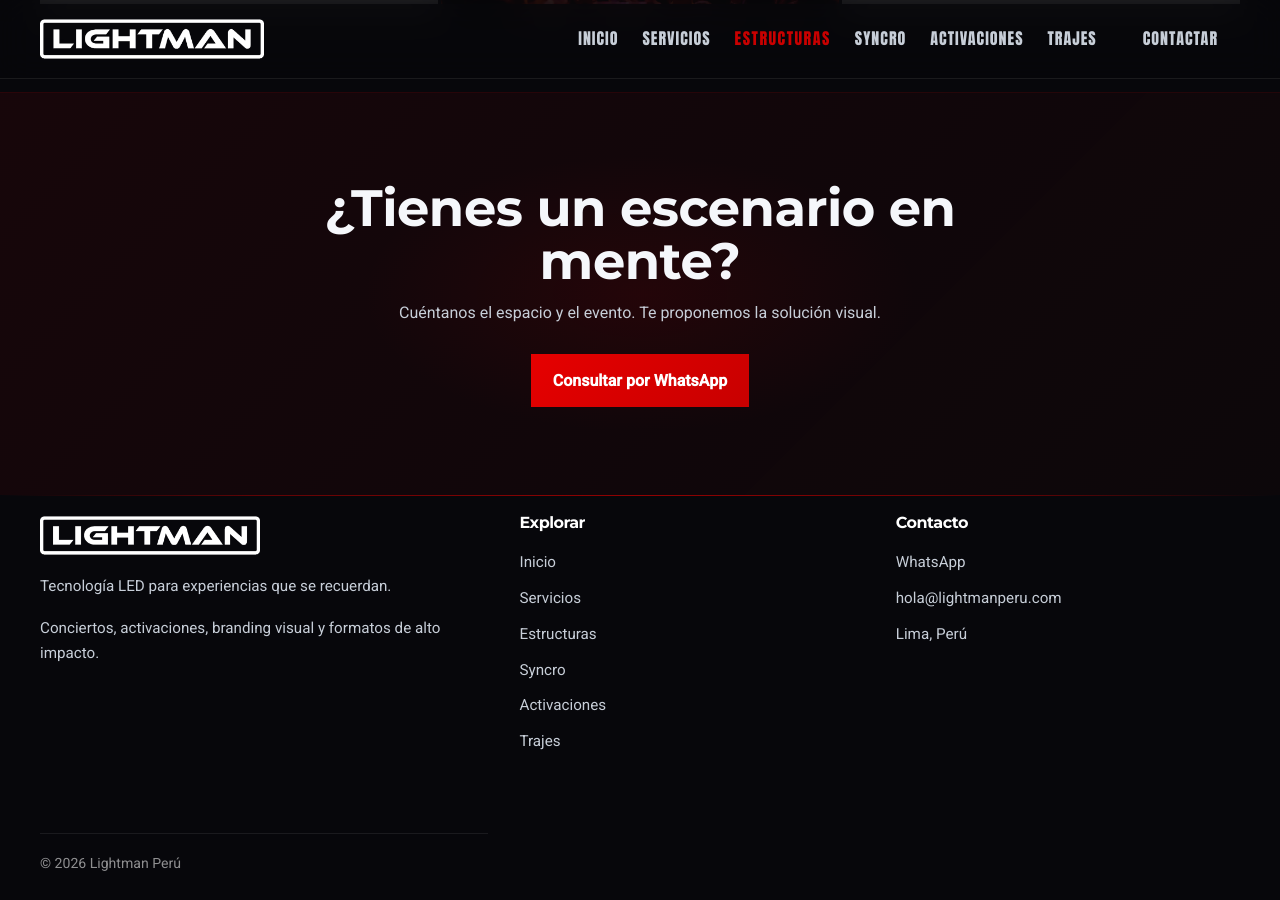
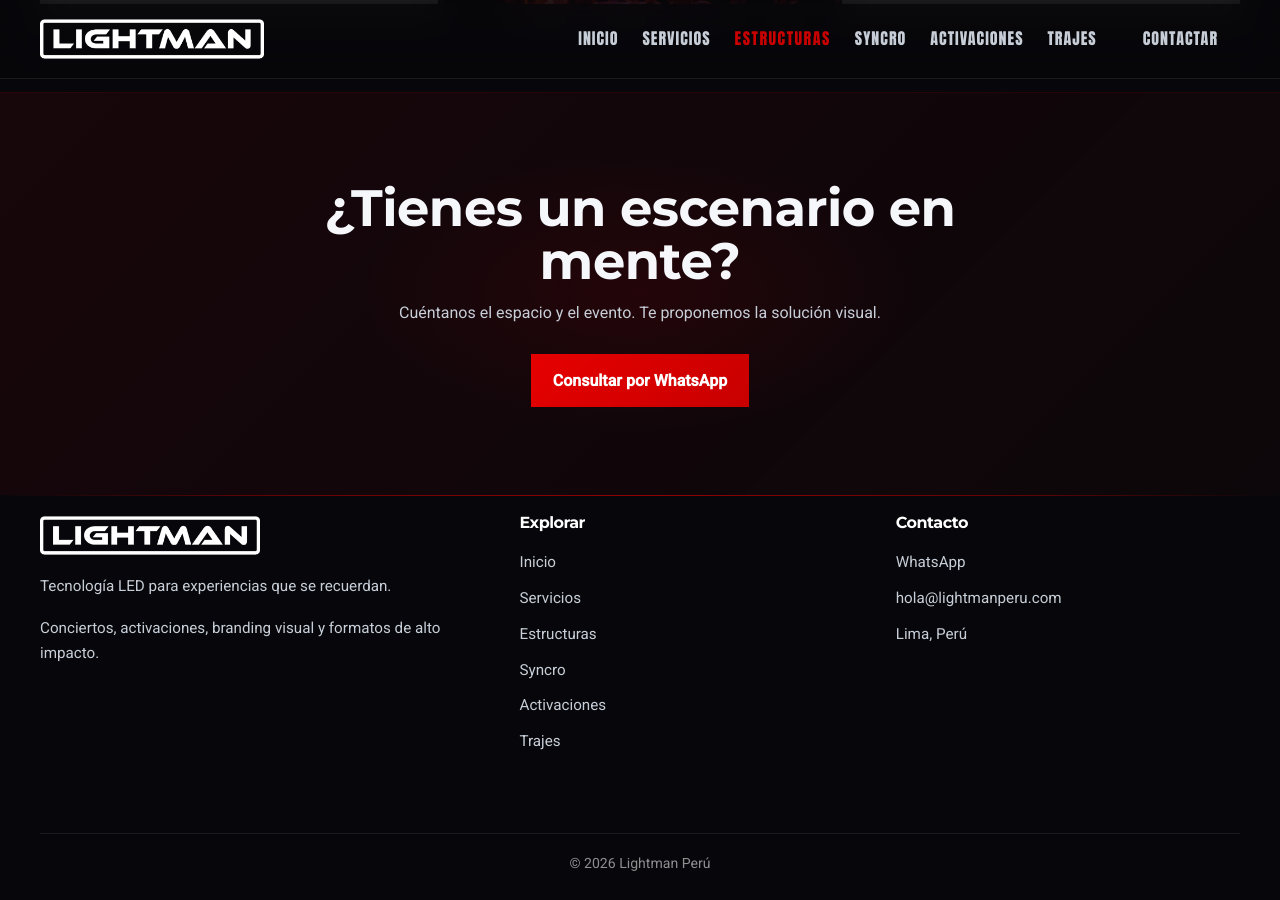
Before and after one commit to ZekturCh/LIGHTMAN, a Jekyll site: the page built from estructuras.html, in a window 1280 px wide and 900 px high, scrolled down 2806 px. Built offline with Jekyll 4.4.1, drawn with Linux system fonts in a browser that asks for light colours; grey boxes are pictures that could not be loaded.

Commit message:
Update style.css

```diff
--- a/assets/css/style.css
+++ b/assets/css/style.css
@@ -441,15 +441,14 @@
   padding: 14px 16px;
   font: inherit;
 }
-.logo img,
-.footer-logo {
+.logo img {
   height: 42px;
   width: auto;
 }
 
 .site-footer {
   position: relative;
-  padding-top: 20px; /*ok*/
+  padding-top: 20px;
 }
 
 .site-footer::before {
@@ -476,10 +475,6 @@
   align-items: start;
 }
 
-.footer-links{
-    display: grid;
-  }
-
 .footer-logo {
   width: 220px;
   height: auto;
@@ -492,22 +487,6 @@
   font-weight: 700;
   margin: 0 0 18px;
   color: #fff;
-}
-
-@media (max-width: 860px) {
-  .footer-grid {
-    grid-template-columns: repeat(2, minmax(0, 1fr));
-    gap: 24px;
-  }
-
-  .footer-links{
-    display: flex;
-  }
-
-  .footer-bottom {
-    grid-column: span 2;
-    text-align: center;
-  }
 }
 
 .site-footer p,
@@ -530,7 +509,7 @@
 
 .site-footer a {
   text-decoration: none;
-  transition: color .25s ease, transform .25s ease;
+  transition: color .25s ease;
 }
 
 .site-footer a:hover {
@@ -538,9 +517,11 @@
 }
 
 .footer-bottom {
+  grid-column: 1 / -1;
   margin-top: 36px;
   padding: 18px 0 24px;
   border-top: 1px solid var(--line);
+  text-align: center;
 }
 
 .footer-bottom p {
@@ -551,19 +532,34 @@
 
 @media (max-width: 860px) {
   .footer-grid {
-    grid-template-columns: 1fr;
-    gap: 28px;
+    grid-template-columns: 1fr 1fr;
+    gap: 24px;
+  }
+
+  .footer-brand {
+    grid-column: 1 / -1;
   }
 
   .footer-logo {
     width: 180px;
   }
 
+  .footer-explore {
+    grid-column: 1;
+    text-align: left;
+  }
+
+  .footer-contact {
+    grid-column: 2;
+    text-align: left;
+  }
+
   .footer-bottom {
-    margin-top: 28px;
+    grid-column: 1 / -1;
+    margin-top: 18px;
+    text-align: center;
   }
 }
-
 @media (max-width: 1080px) {
   .cards-grid,
   .steps-grid,
@@ -601,7 +597,6 @@
   .hero-grid,
   .split,
   .contact-grid,
-  .footer-grid,
   .two-col-service,
   .cta-box {
     grid-template-columns: 1fr;
```
